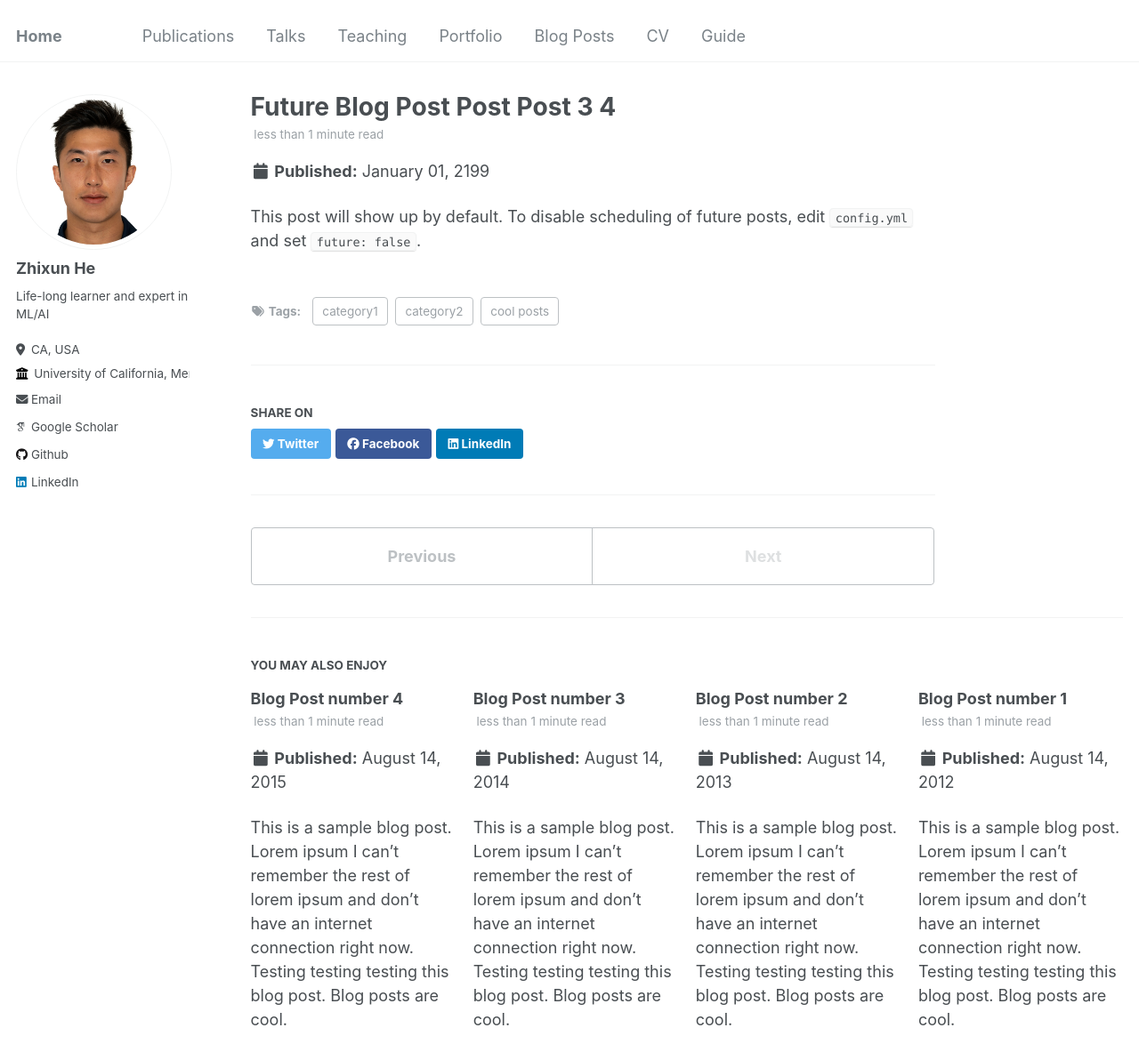
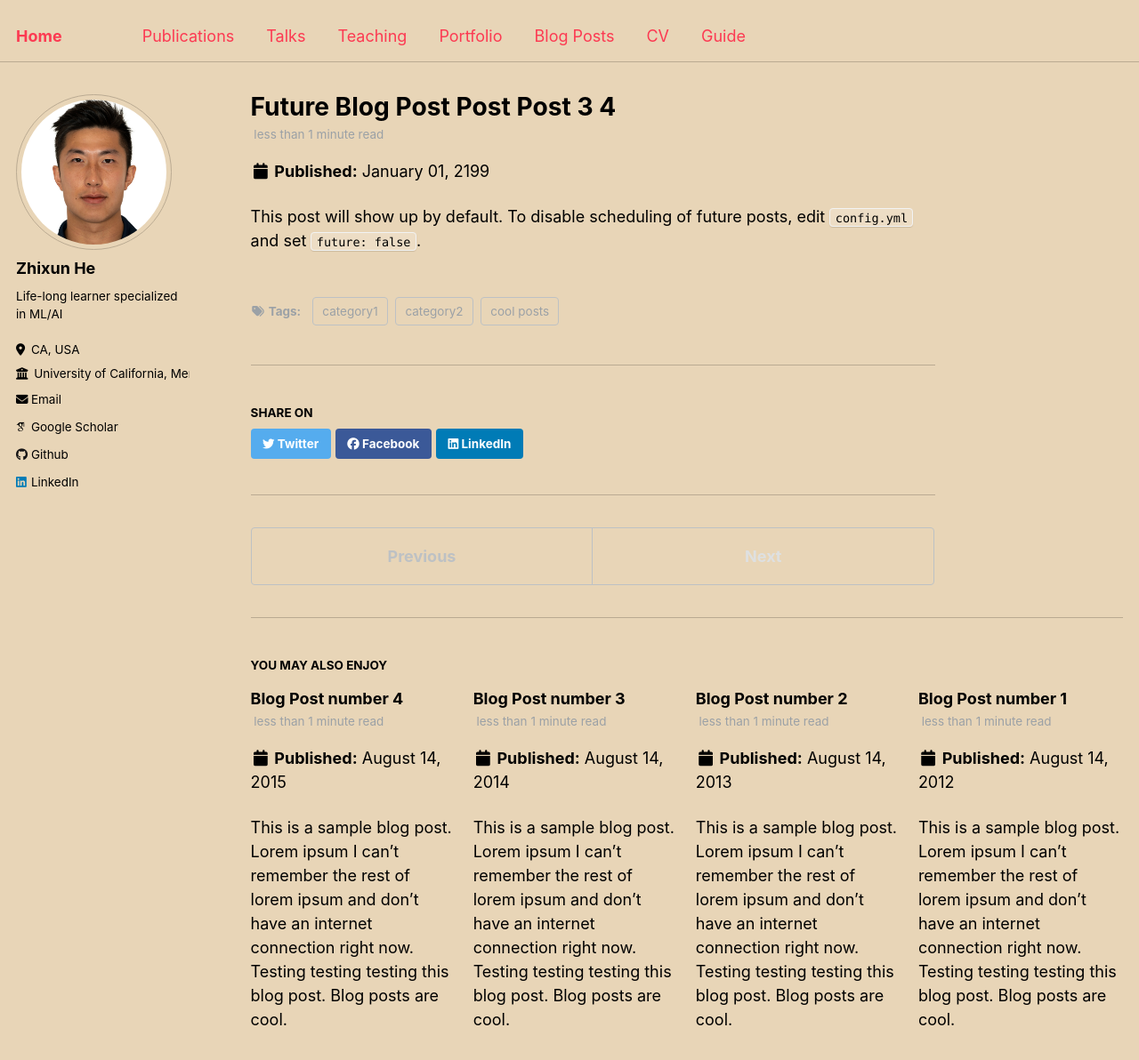
Before and after one commit to inspirepassion/inspirepassion.github.io, a Jekyll site: the page built from _posts/2199-01-01-future-post.md, in a window 1280 px wide and 1400 px high. Shown: the top 1192 px of the window at 89% size. Built offline with Jekyll 4.4.1, drawn with Linux system fonts in a browser that asks for light colours; some web fonts are replaced.

Commit message:
adjust color

```diff
--- a/_config.yml
+++ b/_config.yml
@@ -5,6 +5,10 @@
 # For technical reasons, this file is *NOT* reloaded automatically when you use
 # `jekyll serve -l -H localhost`. If you change this file, please restart the
 # server process.
+plugins:
+  - jekyll-remote-theme
+remote_theme           : "mmistakes/minimal-mistakes"
+minimal_mistakes_skin    : "sunrise" # "air", "aqua", "contrast", "dark", "dirt", "neon", "mint", "plum", "sunrise"
 
 # Basic Site Settings
 locale                   : "en-US"
@@ -24,7 +28,7 @@ author:
   avatar           : "profile2.png"
   name             : "Zhixun He"
   pronouns         : # example: "she/her"
-  bio              : "Life-long learner and expert in ML/AI"
+  bio              : "Life-long learner specialized in ML/AI"
   location         : "CA, USA"
   employer         : "University of California, Merced"
   uri              : # URL
@@ -171,6 +175,7 @@ exclude:
   - package.json
   - tmp
   - vendor
+#  - assets
 keep_files:
   - .git
   - .svn
--- a/_sass/_masthead.scss
+++ b/_sass/_masthead.scss
@@ -4,7 +4,8 @@
 
 .masthead {
   position: fixed;
-  background: white;
+  //background: white;
+  background: $background-color;
   border-bottom: 1px solid $border-color;
   height: $masthead-height;
   top: 0;
--- a/_sass/_variables.scss
+++ b/_sass/_variables.scss
@@ -61,18 +61,69 @@ $darker-gray                : mix(#000, $gray, 60%);
 $light-gray                 : mix(#fff, $gray, 50%);
 $lighter-gray               : mix(#fff, $gray, 90%);
 
-$body-color                 : #fff;
-$background-color           : #fff;
-$code-background-color      : #fafafa;
-$code-background-color-dark : $light-gray;
-$text-color                 : $dark-gray;
-$border-color               : $lighter-gray;
 
-$primary-color              : #7a8288;
+
+$body-color                 : #e8d5b7;
+//$body-color                 : #e8d5b7 !default;
+//$body-color                 : #fff;
+//$background-color           : #fff;
+//$code-background-color      : #fafafa;
+//$code-background-color-dark : $light-gray;
+//$text-color                 : $dark-gray;
+//$border-color               : $lighter-gray;
+
+//$primary-color              : #7a8288;
 $success-color              : #62c462;
 $warning-color              : #f89406;
 $danger-color               : #ee5f5b;
 $info-color                 : #52adc8;
+
+/* ==========================================================================
+   Sunrise skin
+   ========================================================================== */
+
+/* Colors */
+$dark-gray: #0e2431 !default;
+$background-color: #e8d5b7 !default;
+$text-color: #000 !default;
+$muted-text-color: $dark-gray !default;
+$primary-color: #fc3a52 !default;
+$border-color: mix(#000, $background-color, 20%) !default;
+$code-background-color: mix(#fff, $background-color, 20%) !default;
+//$code-background-color: mix(#000, $background-color, 20%) !default;
+$code-background-color-dark: mix(#000, $background-color, 10%) !default;
+$form-background-color: mix(#fff, $background-color, 15%) !default;
+//$form-background-color: mix(#000, $background-color, 15%) !default;
+$footer-background-color: #f9b248 !default;
+
+
+
+
+//$masthead-link-color: $text-color !default;
+//$masthead-link-color-hover: mix(#000, $text-color, 20%) !default;
+
+//$masthead-link-color        : $primary-color !default;
+//$masthead-link-color-hover  : mix(#000, $primary-color, 25%) !default;
+
+$navicon-link-color-hover: mix(#000, $background-color, 30%) !default;
+
+/* sunrise syntax highlighting (base16) */
+//$base00: #1d1f21 !default;
+//$base01: #282a2e !default;
+//$base02: #373b41 !default;
+//$base03: #969896 !default;
+//$base04: #b4b7b4 !default;
+//$base05: #c5c8c6 !default;
+//$base06: #e0e0e0 !default;
+//$base07: #ffffff !default;
+//$base08: #cc6666 !default;
+//$base09: #de935f !default;
+//$base0a: #f0c674 !default;
+//$base0b: #b5bd68 !default;
+//$base0c: #8abeb7 !default;
+//$base0d: #81a2be !default;
+//$base0e: #b294bb !default;
+//$base0f: #a3685a !default;
 
 /* brands */
 $behance-color              : #1769FF;
@@ -102,11 +153,18 @@ $xing-color                 : #006567;
 
 
 /* links */
-$link-color                 : $info-color;
-$link-color-hover           : mix(#000, $link-color, 25%);
-$link-color-visited         : mix(#fff, $link-color, 25%);
-$masthead-link-color        : $primary-color;
-$masthead-link-color-hover  : mix(#000, $primary-color, 25%);
+//$link-color                 : $info-color;
+//$link-color-hover           : mix(#000, $link-color, 25%);
+//$link-color-visited         : mix(#fff, $link-color, 25%);
+
+$link-color: mix(#000, $primary-color, 10%) !default;
+$link-color-hover: mix(#fff, $link-color, 25%) !default;
+$link-color-visited: mix(#000, $link-color, 25%) !default;
+
+$masthead-link-color        : $primary-color !default;
+$masthead-link-color-hover  : mix(#000, $primary-color, 25%) !default;
+
+$navicon-link-color-hover   : mix(#fff, $primary-color, 75%) !default;
 
 
 /*
```
Also changed, not shown: 1 other file.
